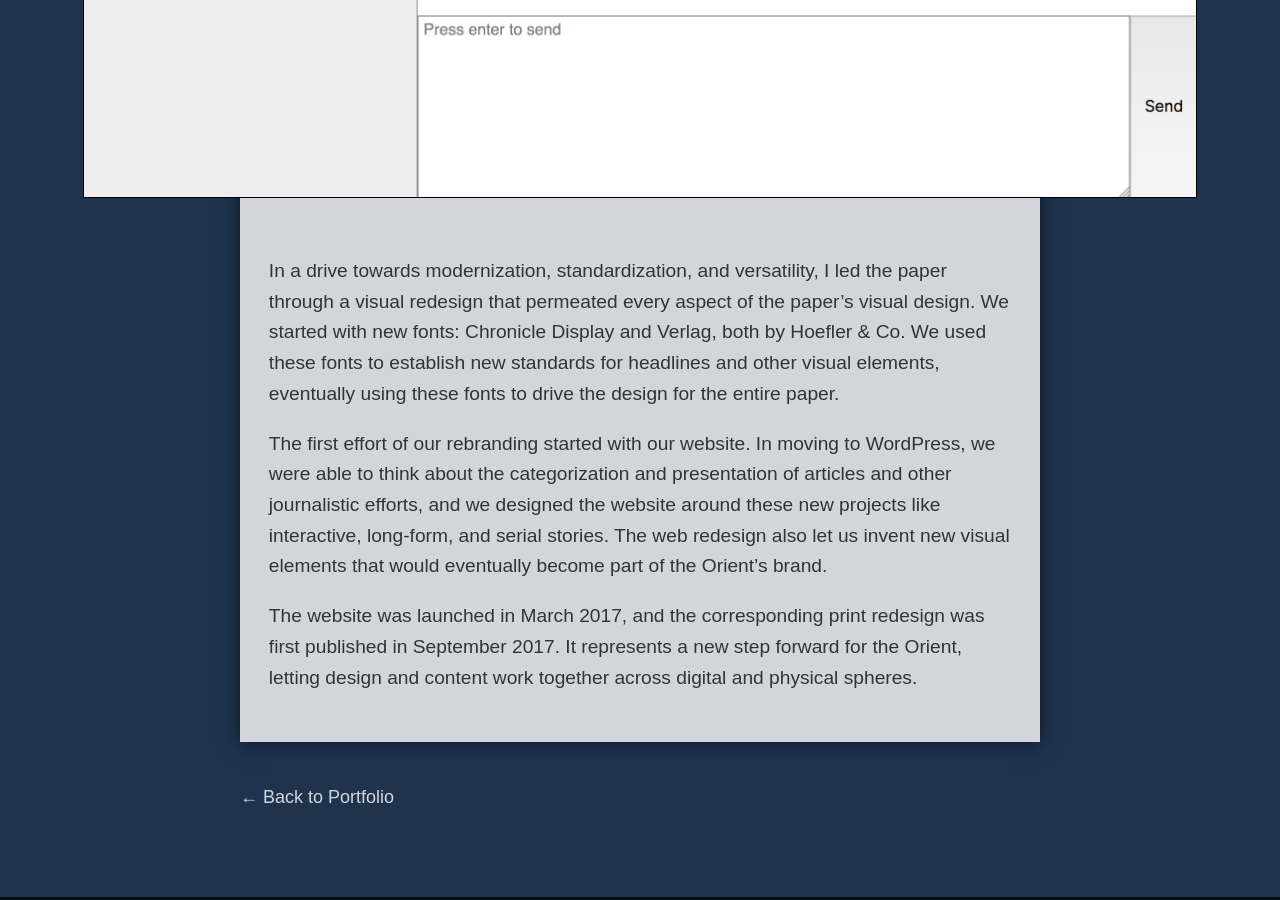
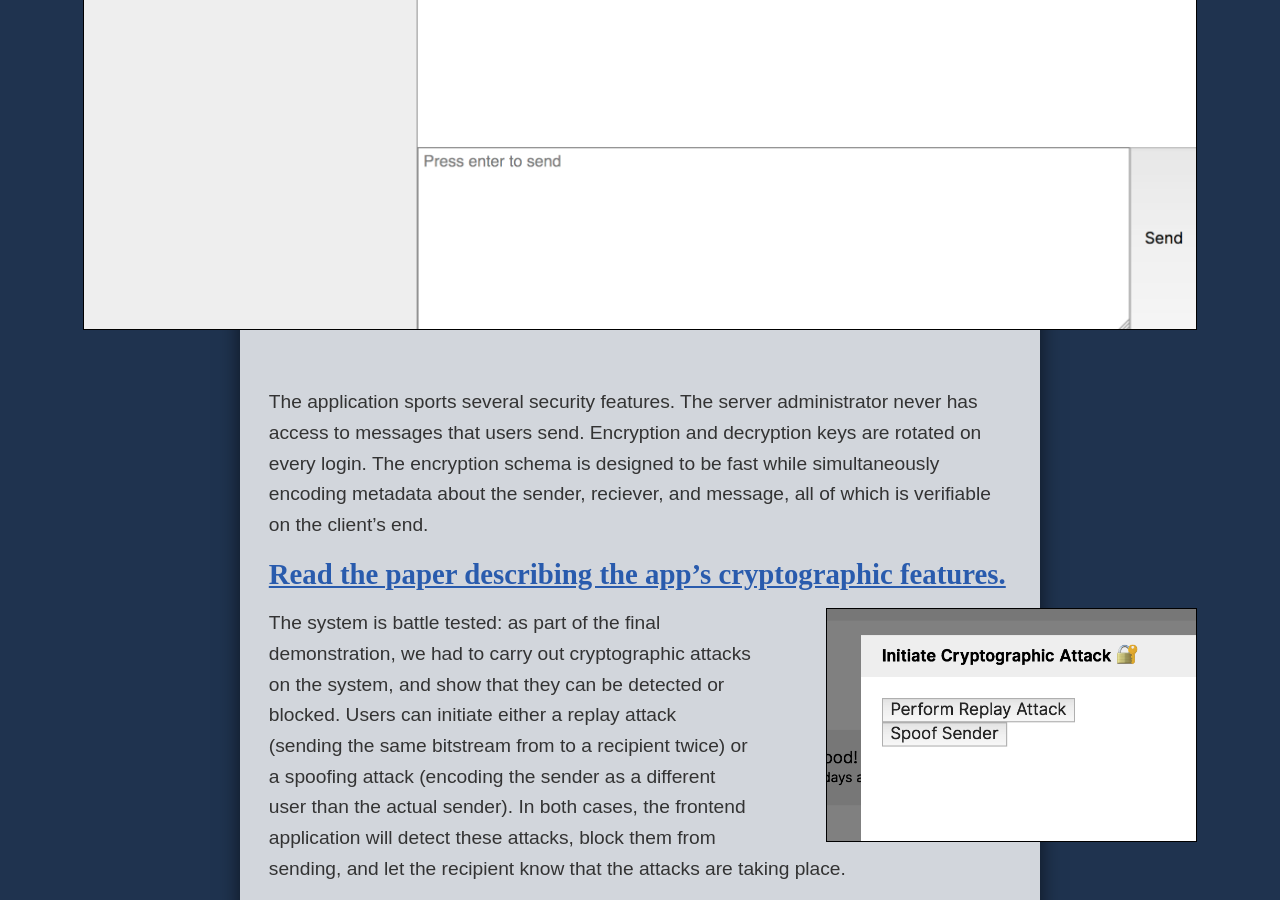
Before and after one commit to jameslittle230/jameslittle.me-archive, a Jekyll site: the page built from _portfolio/penguinegg.md, in a window 1280 px wide and 900 px high, scrolled down 1435 px. Built offline with Jekyll 4.4.1, drawn with Linux system fonts in a browser that asks for light colours; some web fonts are replaced; comment, search, counter and statistics services are not loaded; some of the changed text lies outside the part shown.

Commit message:
Improve portfolio, add penguinegg

```diff
--- a/_layouts/portfolio.html
+++ b/_layouts/portfolio.html
@@ -4,13 +4,13 @@ layout: base
 
 <header class="portfolio-header">
 	<h1>{{ page.title }}</h1>
-	<h3 class="portfolio-link"><a href="{{ page.link }}">{{ page.link }}</a></h3>
-	<h2 class="portfolio-blurb">{{ page.blurb }}</h2>
-	<h3 class="portfolio-stats">
+	<p class="portfolio-link"><a href="{{ page.link }}">{{ page.link }}</a></p>
+	<p class="portfolio-blurb">{{ page.blurb }}</p>
+	<p class="portfolio-stats">
 		When: <span class="stat">{{ page.when }}</span>
 		Platform: <span class="stat">{{ page.platform }}</span>
 		My work: <span class="stat">{{ page.work }}</span>
-	</h3>
+	</p>
 </header>
 
 <div class="portfolio-content">
--- a/_portfolio/penguinegg.md
+++ b/_portfolio/penguinegg.md
@@ -9,12 +9,18 @@ when: "2018"
 order: 5
 ---
 
-The final project for my Applied Cryptography course at [AIT-Budapest](http://www.ait-budapest.com/). I used Socket.io to build a real-time chat application in which messages were encrypted and signed in the sender's browser, routed by an intermediate server, then verified and decrypted in the reciever's browser.
+_The final project for my Applied Cryptography course at [AIT-Budapest](http://www.ait-budapest.com/)._
+
+I used Socket.io to build a real-time multi-party chat application in which messages were encrypted and signed in the sender's browser, routed by an intermediary server, then verified and decrypted in the reciever's browser. The application uses modern security standards combined with a well-designed secure channel, ensuring that eavesdroppers can never determine message content in transit or at rest, and that malicious actors cannot alter, reroute, or replay messages.
 
 <img src="/img/portfolio/penguinegg/1.png" class="portfolio-image">
 
-In a drive towards modernization, standardization, and versatility, I led the paper through a visual redesign that permeated every aspect of the paper's visual design. We started with new fonts: Chronicle Display and Verlag, both by Hoefler & Co. We used these fonts to establish new standards for headlines and other visual elements, eventually using these fonts to drive the design for the entire paper.
+The application sports several security features. The server administrator never has access to messages that users send. Encryption and decryption keys are rotated on every login. The encryption schema is designed to be fast while simultaneously encoding metadata about the sender, reciever, and message, all of which is verifiable on the client's end.
 
-The first effort of our rebranding started with our website. In moving to WordPress, we were able to think about the categorization and presentation of articles and other journalistic efforts, and we designed the website around these new projects like interactive, long-form, and serial stories. The web redesign also let us invent new visual elements that would eventually become part of the Orient's brand.
+## [Read the paper describing the app's cryptographic features.](https://files.jameslittle.me/projects/penguinegg-paper.pdf)
 
-The website was launched in March 2017, and the corresponding print redesign was first published in September 2017. It represents a new step forward for the Orient, letting design and content work together across digital and physical spheres.
+<img src="/img/portfolio/penguinegg/2.png" class="portfolio-image-right">
+
+The system is battle tested: as part of the final demonstration, we had to carry out cryptographic attacks on the system, and show that they can be detected or blocked. Users can initiate either a replay attack (sending the same bitstream from to a recipient twice) or a spoofing attack (encoding the sender as a different user than the actual sender). In both cases, the frontend application will detect these attacks, block them from sending, and let the recipient know that the attacks are taking place.
+
+Account creation is publicly available. If you want to chat with someone real-time, [contact me](/about) and I'll head online.
```
Also changed, not shown: _portfolio/logger.md (+7 -3 lines), img/portfolio/penguinegg/2.png (added).
